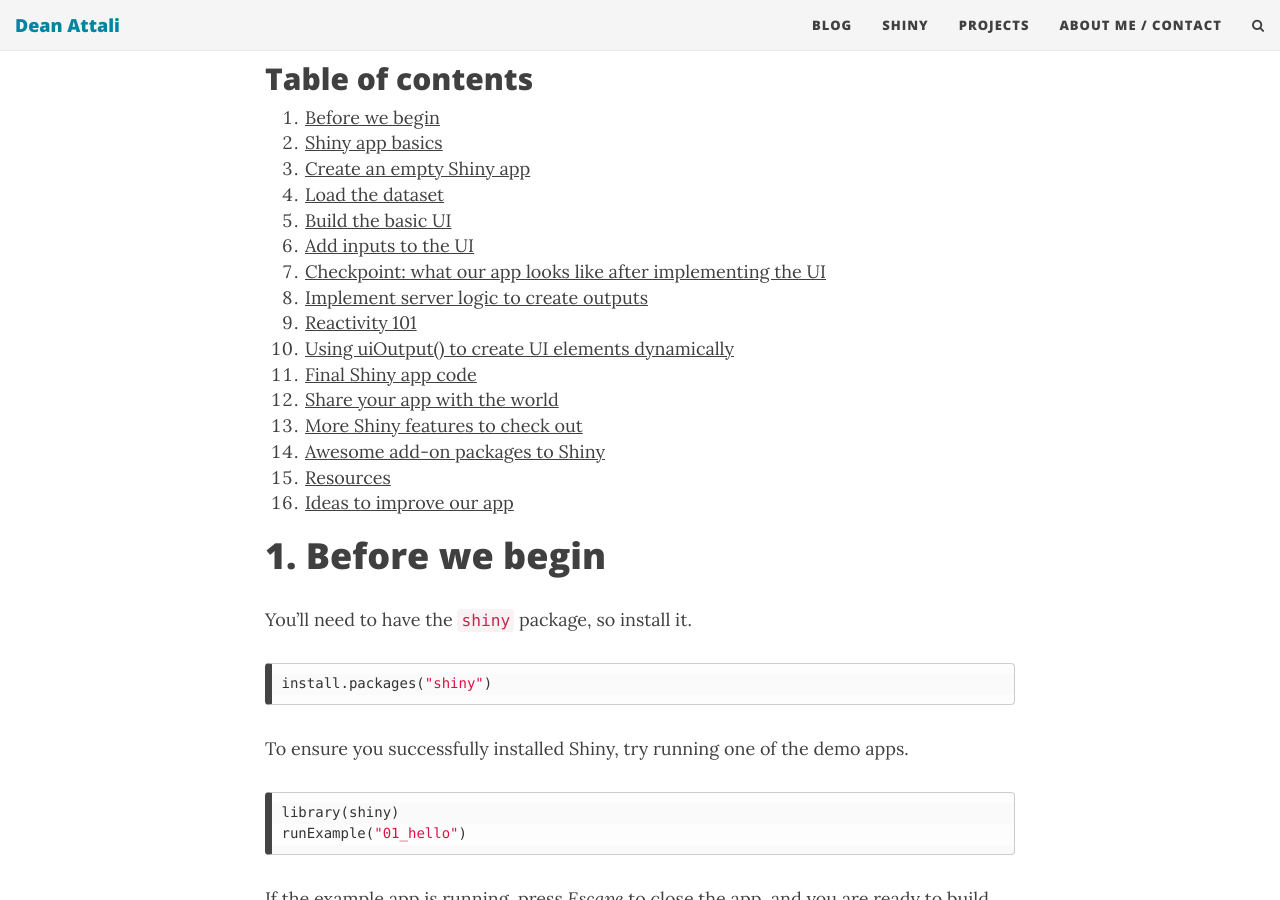
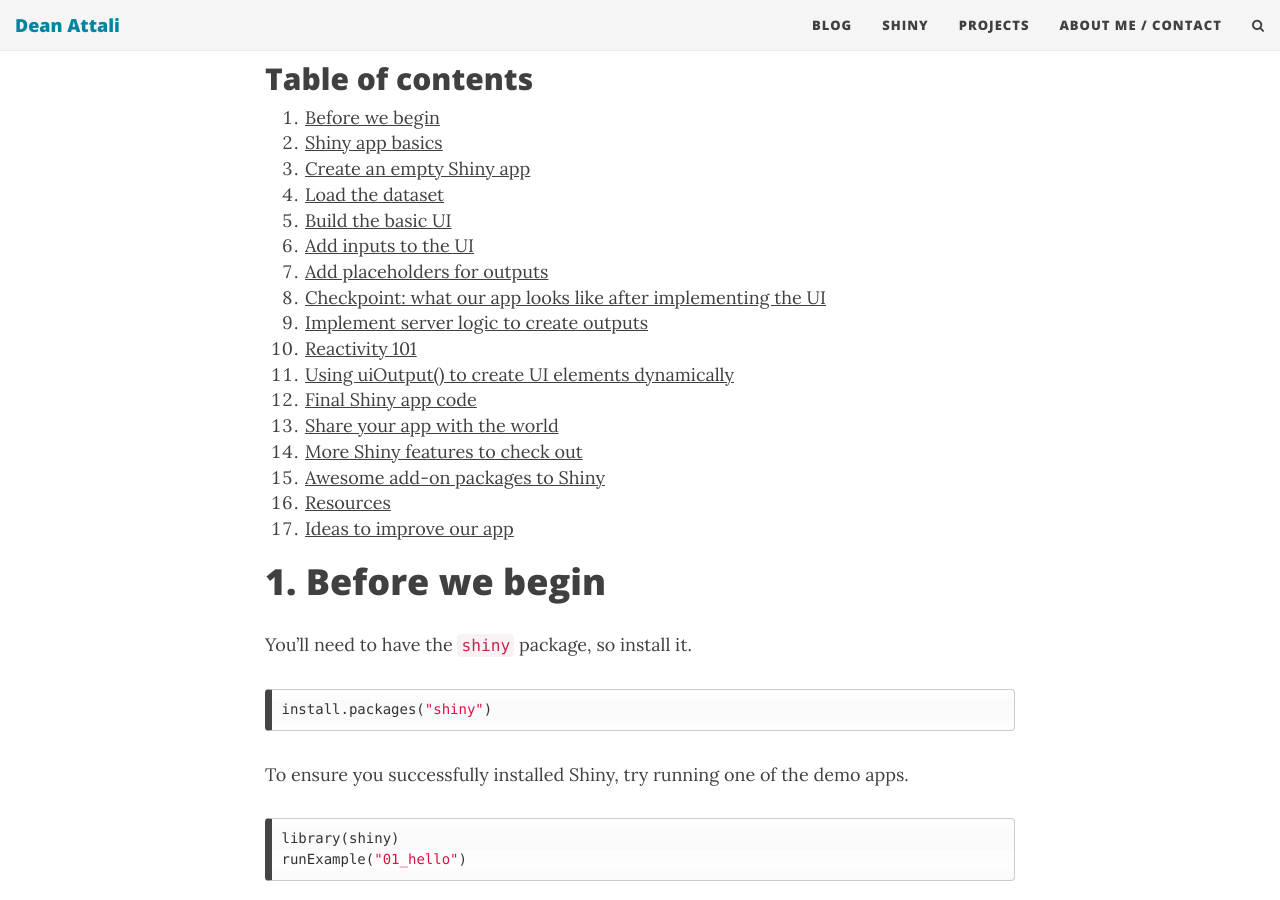
Before and after one commit to daattali/daattali.github.io, a Jekyll site: the page built from _posts/2015-12-07-building-shiny-apps-tutorial.md, in a window 1280 px wide and 900 px high, scrolled down 1163 px. Built offline with Jekyll 4.4.1, drawn with Linux system fonts in a browser that asks for light colours; nearby versions of some CDN libraries; comment, search, counter and statistics services are not loaded.

Commit message:
Update 2015-12-07-building-shiny-apps-tutorial.md

```diff
--- a/_posts/2015-12-07-building-shiny-apps-tutorial.md
+++ b/_posts/2015-12-07-building-shiny-apps-tutorial.md
@@ -28,16 +28,17 @@ This tutorial should take approximately an hour to complete. If you want even mo
 4. [Load the dataset](#load-the-dataset)
 5. [Build the basic UI](#build-the-basic-ui)
 6. [Add inputs to the UI](#add-inputs-to-the-ui)
-6. [Checkpoint: what our app looks like after implementing the UI](#checkpoint-what-our-app-looks-like-after-implementing-the-ui)
-7. [Implement server logic to create outputs](#implement-server-logic-to-create-outputs)
-8. [Reactivity 101](#reactivity-101)
-9. [Using uiOutput() to create UI elements dynamically](#using-uioutput-to-create-ui-elements-dynamically)
-10. [Final Shiny app code](#final-shiny-app-code)
-11. [Share your app with the world](#share-your-app-with-the-world)
-12. [More Shiny features to check out](#more-shiny-features-to-check-out)
-13. [Awesome add-on packages to Shiny](#awesome-add-on-packages-to-shiny)
-14. [Resources](#resources)
-15. [Ideas to improve our app](#ideas-to-improve-our-app)
+7. [Add placeholders for outputs](#add-placeholders-for-outputs)
+8. [Checkpoint: what our app looks like after implementing the UI](#checkpoint-what-our-app-looks-like-after-implementing-the-ui)
+9. [Implement server logic to create outputs](#implement-server-logic-to-create-outputs)
+10. [Reactivity 101](#reactivity-101)
+11. [Using uiOutput() to create UI elements dynamically](#using-uioutput-to-create-ui-elements-dynamically)
+12. [Final Shiny app code](#final-shiny-app-code)
+13. [Share your app with the world](#share-your-app-with-the-world)
+14. [More Shiny features to check out](#more-shiny-features-to-check-out)
+15. [Awesome add-on packages to Shiny](#awesome-add-on-packages-to-shiny)
+16. [Resources](#resources)
+17. [Ideas to improve our app](#ideas-to-improve-our-app)
 
 # 1. Before we begin
 
```
